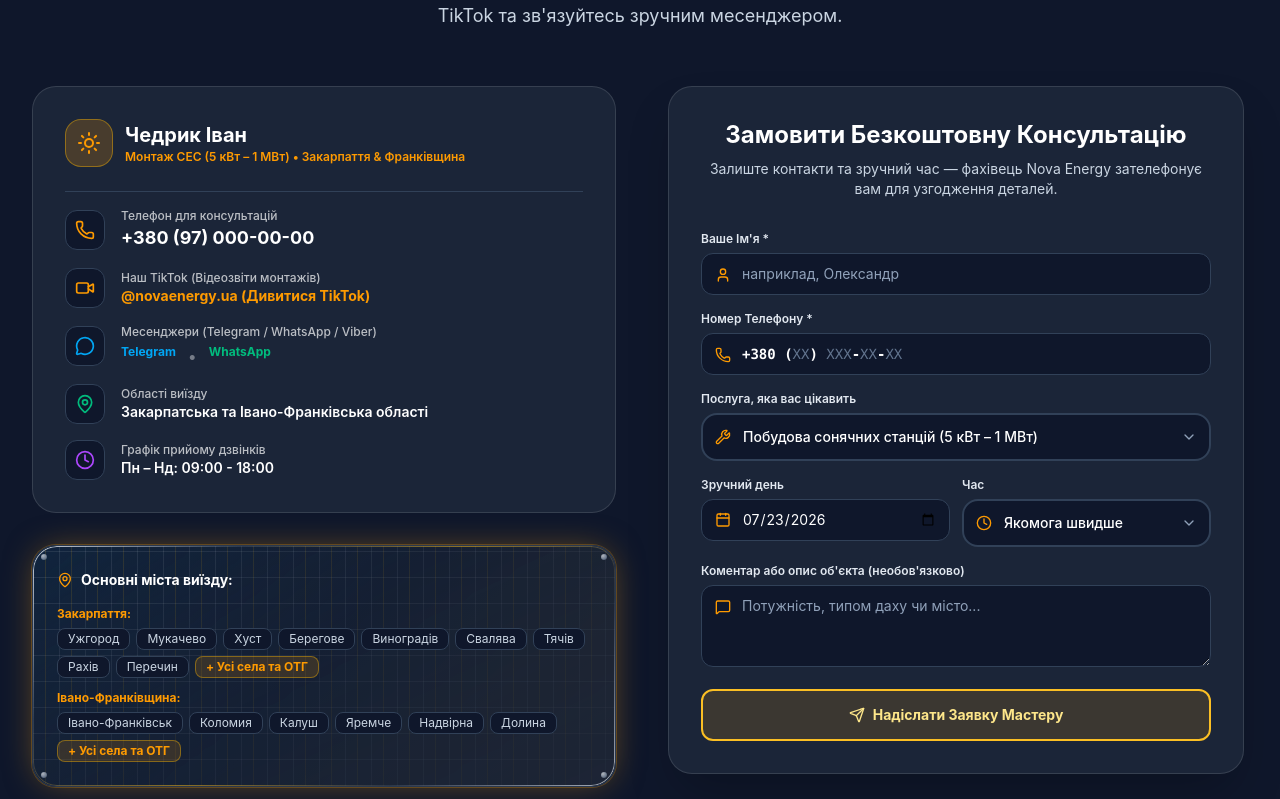
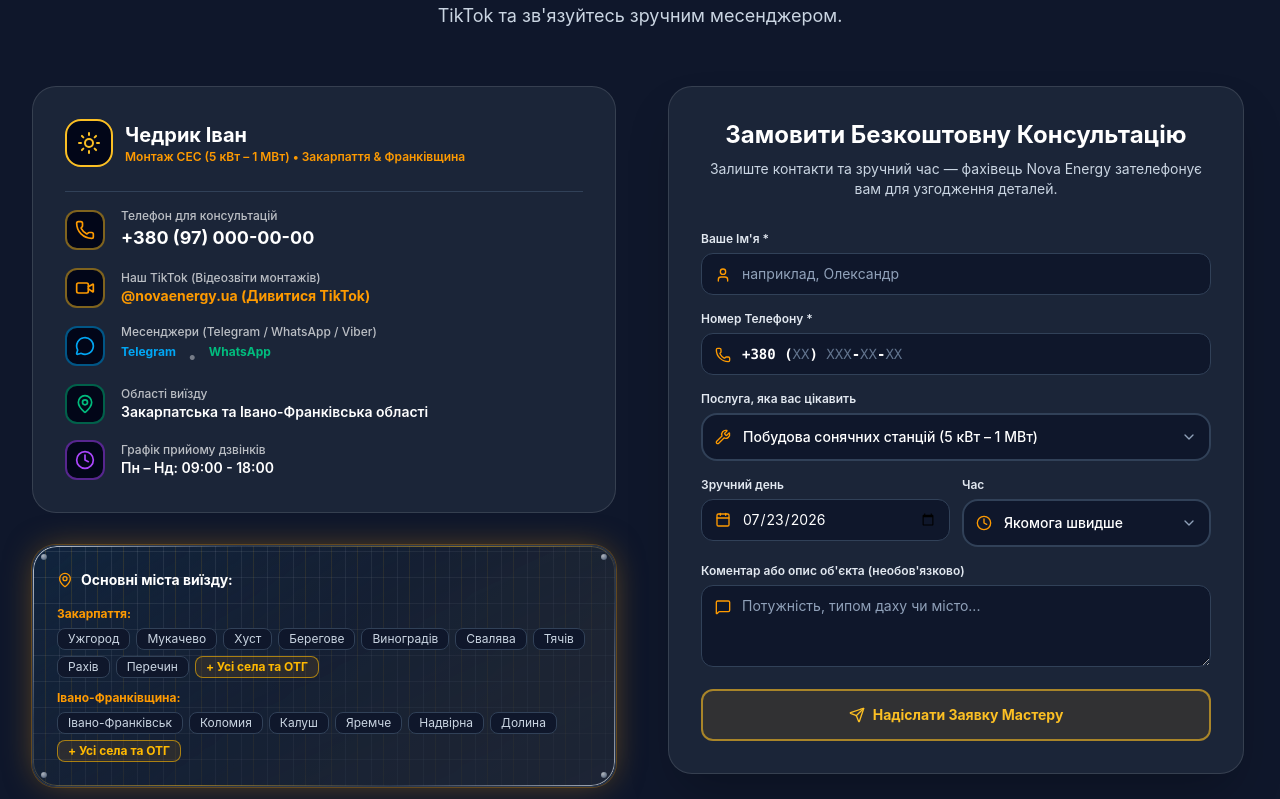
Before and after one commit to ParaskaBohdan/Chedryk_Landing, a React (Vite) app in the folder frontend/: page /contacts in a window 1280 px wide. Shown: the part 341-1140 px from the top of the page. Built offline with nearby package versions, Linux system fonts and the light colour scheme.

Commit message:
feat: Update UI components for improved dark mode styling and button interactions

```diff
--- a/frontend/src/components/ConfigurationForm.jsx
+++ b/frontend/src/components/ConfigurationForm.jsx
@@ -357,7 +357,7 @@ export default function ConfigurationForm({ configurationSummary, onCloseModal,
                 rows={4}
                 value={configurationSummary || 'Параметри СЕС не вибрано'}
                 className={`solar-field w-full border rounded-xl pl-10 pr-4 py-2.5 text-xs sm:text-sm font-medium leading-relaxed resize-none select-text transition-colors cursor-default ${
-                  isDark ? 'border-amber-500/30 bg-amber-500/10 text-amber-300' : 'border-amber-300 bg-amber-50/70 text-slate-800'
+                  isDark ? 'border-amber-400/60 bg-amber-500/10 text-amber-400' : 'border-amber-300 bg-amber-50/70 text-slate-800'
                 }`}
               />
             </div>
--- a/frontend/src/components/CustomSelect.jsx
+++ b/frontend/src/components/CustomSelect.jsx
@@ -121,7 +121,7 @@ export default function CustomSelect({
                 className={`flex items-center justify-between px-3.5 py-2.5 rounded-xl text-xs sm:text-sm font-medium cursor-pointer transition-all duration-150 ${
                   isSelected
                     ? isDark
-                      ? 'bg-amber-500/20 text-amber-300 font-bold border border-amber-500/40 shadow-xs'
+                      ? 'bg-amber-500/10 text-amber-400 font-bold border border-amber-400/60 shadow-xs'
                       : 'bg-amber-50 text-slate-700 font-bold border border-orange-400 shadow-xs'
                     : isDark
                       ? 'text-slate-200 hover:bg-slate-800 hover:translate-x-0.5'
--- a/frontend/src/index.css
+++ b/frontend/src/index.css
@@ -45,20 +45,19 @@
   box-shadow: 0 6px 20px -4px rgba(15, 23, 42, 0.06);
 }
 
-/* Elegant Dual-State Tech Outline / Radiant Amber Button */
 .light .btn-orange-bright {
-  background-color: transparent;
-  border: 2px solid #f97316;
-  color: #ea580c;
+  background-color: #fffbeb; /* bg-amber-50 */
+  border: 2px solid #fb923c; /* border-orange-400 */
+  color: #334155; /* text-slate-700 */
   font-weight: 700;
   box-shadow: none;
   transition: all 0.25s cubic-bezier(0.4, 0, 0.2, 1);
 }
 
 .dark .btn-orange-bright {
-  background-color: rgba(245, 158, 11, 0.15);
-  border: 2px solid #fbbf24;
-  color: #fde68a;
+  background-color: rgba(245, 158, 11, 0.10);
+  border: 2px solid rgba(251, 191, 36, 0.6);
+  color: #fbbf24;
   font-weight: 700;
   box-shadow: none;
   transition: all 0.25s cubic-bezier(0.4, 0, 0.2, 1);
@@ -91,19 +90,18 @@
   color: #0f172a !important;
 }
 
-/* Option Buttons Hover Behavior in Dark Theme */
 .dark .btn-orange-selected-no-hover {
-  background-color: rgba(245, 158, 11, 0.15) !important;
-  border: 2px solid #fbbf24 !important;
-  color: #fde68a !important;
+  background-color: rgba(245, 158, 11, 0.10) !important;
+  border: 2px solid rgba(251, 191, 36, 0.6) !important;
+  color: #fbbf24 !important;
   font-weight: 700;
   box-shadow: none !important;
   transition: all 0.25s cubic-bezier(0.4, 0, 0.2, 1) !important;
 }
 .dark .btn-orange-selected-no-hover:hover {
-  background-color: rgba(245, 158, 11, 0.15) !important;
-  border-color: #fbbf24 !important;
-  color: #fde68a !important;
+  background-color: rgba(245, 158, 11, 0.10) !important;
+  border-color: rgba(251, 191, 36, 0.6) !important;
+  color: #fbbf24 !important;
 }
 
 .dark .btn-inactive-option {
--- a/frontend/src/pages/CalculatorPage.jsx
+++ b/frontend/src/pages/CalculatorPage.jsx
@@ -84,7 +84,7 @@ export default function CalculatorPage({ theme, onOpenConsultation, onOpenConfig
         {!isEmbed && (
           <div className="text-center max-w-3xl mx-auto mb-10 sm:mb-14 space-y-3">
             <div className={`inline-flex items-center gap-2 px-3.5 py-1.5 text-xs sm:text-sm font-semibold rounded-full border ${
-              isDark ? 'bg-amber-500/15 border-[#fbbf24] text-[#fde68a]' : 'bg-amber-50 border-orange-400 text-slate-800'
+              isDark ? 'bg-amber-500/10 border-amber-400/60 text-amber-400' : 'bg-amber-50 border-orange-400 text-slate-800'
             }`}>
               <Calculator className="w-4 h-4 text-amber-500" />
               <span>Інтерактивний Конфігуратор СЕС</span>
@@ -500,10 +500,10 @@ export default function CalculatorPage({ theme, onOpenConsultation, onOpenConfig
 
                 {/* Final Total Cost Row */}
                 <div className="pt-2">
-                  <div className={`flex justify-between items-center px-4 py-4 rounded-xl font-black text-sm sm:text-base uppercase tracking-widest shadow-lg ${
+                  <div className={`flex justify-between items-center px-4 py-4 rounded-xl font-black text-sm sm:text-base uppercase tracking-widest border-2 ${
                     isDark
-                      ? 'bg-[#fbbf24] text-[#0f172a]'
-                      : 'bg-orange-500 text-white'
+                      ? 'bg-amber-500/10 border-amber-400 text-amber-400 shadow-none'
+                      : 'bg-orange-500 border-orange-500 text-white shadow-lg'
                   }`}>
                     <span>Загальна сума СЕС (під ключ)</span>
                     <span>~${totalEstimateUsd.toLocaleString()}</span>
--- a/frontend/src/pages/ContactsPage.jsx
+++ b/frontend/src/pages/ContactsPage.jsx
@@ -49,7 +49,9 @@ export default function ContactsPage({ theme }) {
               isDark ? 'border-slate-700 bg-slate-800/90' : 'border-amber-200 bg-white shadow-md'
             }`}>
               <div className="flex items-center gap-3">
-                <div className="w-12 h-12 rounded-2xl bg-amber-500/20 border border-amber-400/40 text-amber-500 flex items-center justify-center">
+                <div className={`w-12 h-12 rounded-2xl flex items-center justify-center border-2 ${
+                  isDark ? 'bg-slate-950 border-[#fbbf24] text-[#fbbf24]' : 'bg-white border-orange-500 text-orange-500 shadow-sm'
+                }`}>
                   <Sun className="w-6 h-6" />
                 </div>
                 <div>
@@ -64,8 +66,8 @@ export default function ContactsPage({ theme }) {
 
                 {/* Phone */}
                 <div className="flex items-center gap-4">
-                  <div className={`w-10 h-10 rounded-xl border flex items-center justify-center flex-shrink-0 text-amber-500 ${
-                    isDark ? 'border-slate-700 bg-slate-900' : 'border-amber-200 bg-amber-50'
+                  <div className={`w-10 h-10 rounded-xl border-2 flex items-center justify-center flex-shrink-0 text-amber-500 ${
+                    isDark ? 'border-[#fbbf24]/50 bg-slate-950' : 'border-orange-500 bg-white shadow-sm'
                   }`}>
                     <Phone className="w-5 h-5" />
                   </div>
@@ -81,8 +83,8 @@ export default function ContactsPage({ theme }) {
 
                 {/* TikTok & Socials */}
                 <div className="flex items-center gap-4">
-                  <div className={`w-10 h-10 rounded-xl border flex items-center justify-center flex-shrink-0 text-amber-500 ${
-                    isDark ? 'border-slate-700 bg-slate-900' : 'border-amber-200 bg-amber-50'
+                  <div className={`w-10 h-10 rounded-xl border-2 flex items-center justify-center flex-shrink-0 text-amber-500 ${
+                    isDark ? 'border-[#fbbf24]/50 bg-slate-950' : 'border-orange-500 bg-white shadow-sm'
                   }`}>
                     <Video className="w-5 h-5" />
                   </div>
@@ -103,8 +105,8 @@ export default function ContactsPage({ theme }) {
 
                 {/* Messengers */}
                 <div className="flex items-center gap-4">
-                  <div className={`w-10 h-10 rounded-xl border flex items-center justify-center flex-shrink-0 text-sky-500 ${
-                    isDark ? 'border-slate-700 bg-slate-900' : 'border-amber-200 bg-amber-50'
+                  <div className={`w-10 h-10 rounded-xl border-2 flex items-center justify-center flex-shrink-0 text-sky-500 ${
+                    isDark ? 'border-sky-500/50 bg-slate-950' : 'border-sky-500 bg-white shadow-sm'
                   }`}>
                     <MessageCircle className="w-5 h-5" />
                   </div>
@@ -126,8 +128,8 @@ export default function ContactsPage({ theme }) {
 
                 {/* Coverage */}
                 <div className="flex items-center gap-4">
-                  <div className={`w-10 h-10 rounded-xl border flex items-center justify-center flex-shrink-0 text-emerald-500 ${
-                    isDark ? 'border-slate-700 bg-slate-900' : 'border-amber-200 bg-amber-50'
+                  <div className={`w-10 h-10 rounded-xl border-2 flex items-center justify-center flex-shrink-0 text-emerald-500 ${
+                    isDark ? 'border-emerald-500/50 bg-slate-950' : 'border-emerald-500 bg-white shadow-sm'
                   }`}>
                     <MapPin className="w-5 h-5" />
                   </div>
@@ -140,8 +142,8 @@ export default function ContactsPage({ theme }) {
                 </div>
 
                 <div className="flex items-center gap-4">
-                  <div className={`w-10 h-10 rounded-xl border flex items-center justify-center flex-shrink-0 text-purple-500 ${
-                    isDark ? 'border-slate-700 bg-slate-900' : 'border-amber-200 bg-amber-50'
+                  <div className={`w-10 h-10 rounded-xl border-2 flex items-center justify-center flex-shrink-0 text-purple-500 ${
+                    isDark ? 'border-purple-500/50 bg-slate-950' : 'border-purple-500 bg-white shadow-sm'
                   }`}>
                     <Clock className="w-5 h-5" />
                   </div>
@@ -173,7 +175,9 @@ export default function ContactsPage({ theme }) {
                         {city}
                       </span>
                     ))}
-                    <span className="px-2.5 py-0.5 border border-amber-400/40 bg-amber-500/15 text-amber-500 text-xs font-bold rounded-lg">
+                    <span className={`px-2.5 py-0.5 border text-xs font-bold rounded-lg ${
+                      isDark ? 'border-amber-400/60 bg-amber-500/10 text-amber-400' : 'border-orange-400/60 bg-amber-50/60 text-slate-800'
+                    }`}>
                       + Усі села та ОТГ
                     </span>
                   </div>
@@ -189,7 +193,9 @@ export default function ContactsPage({ theme }) {
                         {city}
                       </span>
                     ))}
-                    <span className="px-2.5 py-0.5 border border-amber-400/40 bg-amber-500/15 text-amber-500 text-xs font-bold rounded-lg">
+                    <span className={`px-2.5 py-0.5 border text-xs font-bold rounded-lg ${
+                      isDark ? 'border-amber-400/60 bg-amber-500/10 text-amber-400' : 'border-orange-400/60 bg-amber-50/60 text-slate-800'
+                    }`}>
                       + Усі села та ОТГ
                     </span>
                   </div>
```
